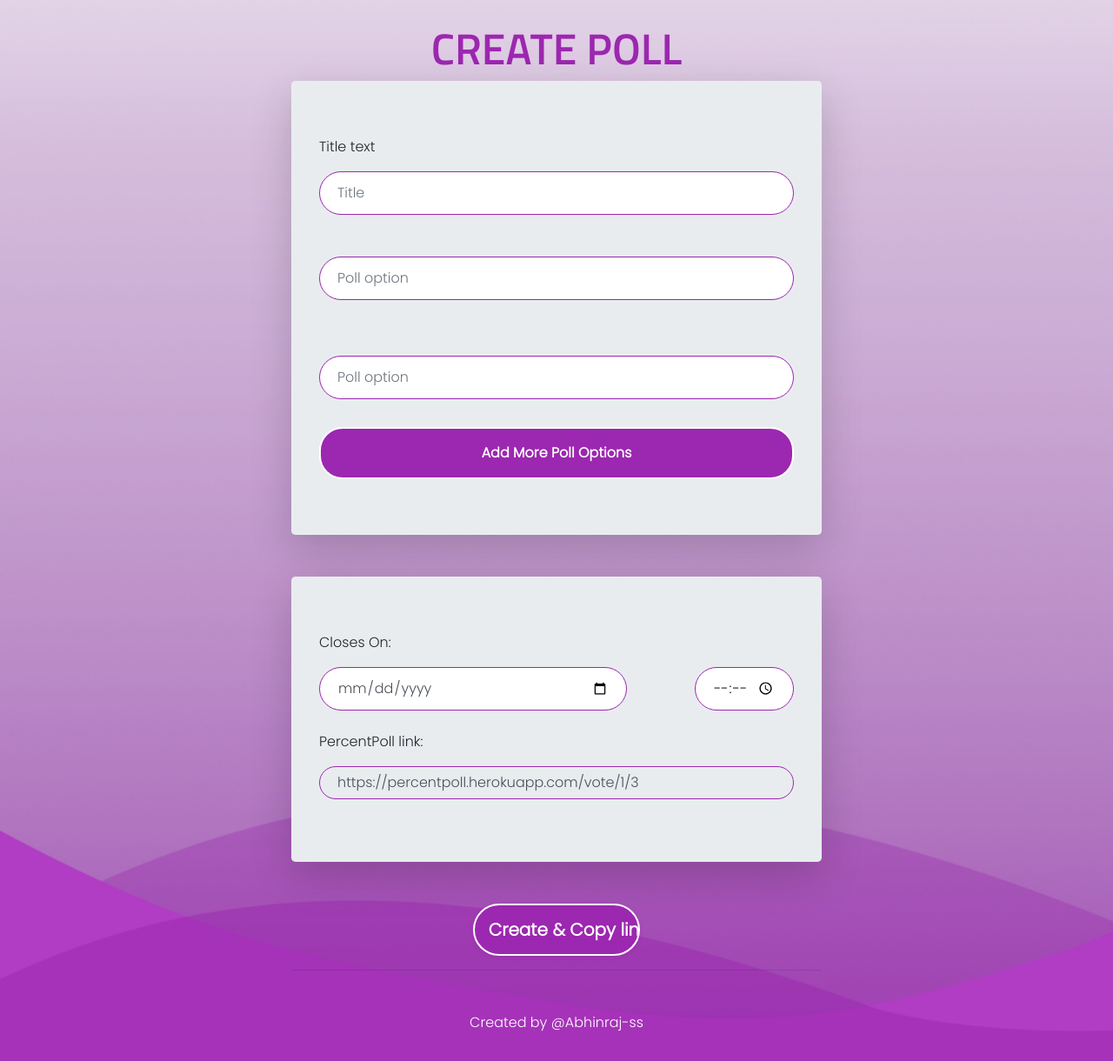
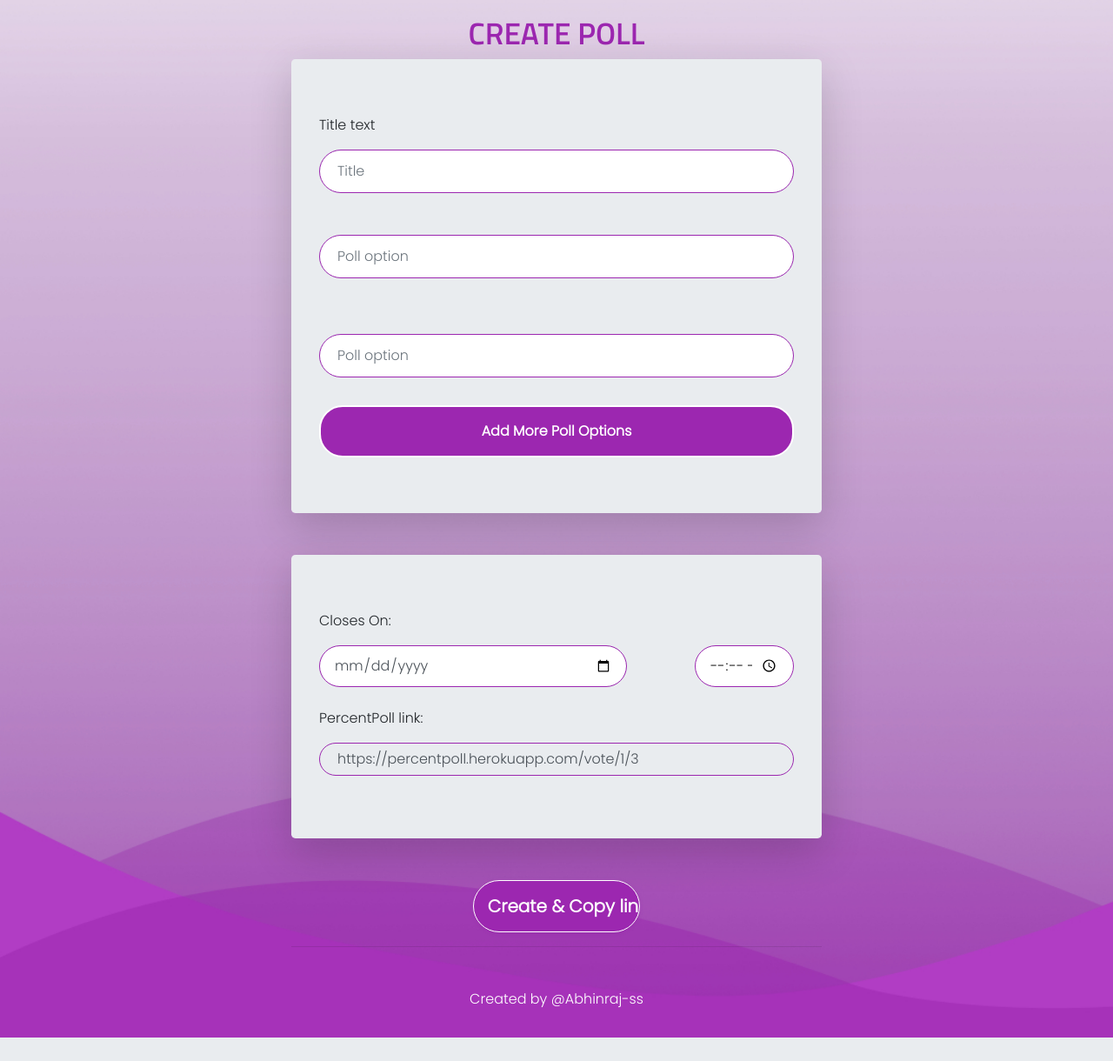
Before and after one commit to Abhinraj-ss/PercentPoll, a Flask app: page /create in a window 1280 px wide. Shown: the part 78-1298 px from the top of the page at 87% size. After the commit the page ends 1271 px from the top, so only its background shows below. Run offline with Flask 2, Linux system fonts and the light colour scheme; a user stored in the database is signed in; data comes from the database, SQL or seed files in the repository; both versions use the stored data as it was after the commit; some libraries are stand-ins or nearby versions.

Commit message:
reponsive

```diff
--- a/percentpoll/main.py
+++ b/percentpoll/main.py
@@ -23,6 +23,7 @@
 
 
 @main.route("/create", methods=["GET","POST"])
+@login_required
 def create():
     if request.method == 'GET':
 
@@ -150,6 +151,7 @@
 
 
 @main.route("/view")
+@login_required
 def view():
     today = datetime.datetime.now()
     date_today = today.strftime("%d/%m/%Y")
@@ -168,6 +170,7 @@
     return render_template("view.html",page="CLOSED POLLS",polls=len(polls), current_polls=current,current_count=current_count,closed_count=closed_count)
 
 @main.route("/current")
+@login_required
 def current():
     today = datetime.datetime.now()
     date_today = today.strftime("%d/%m/%Y")
@@ -187,6 +190,7 @@
 
 
 @main.route("/invalidPoll")
+@login_required
 def invalidPoll():
     current_count = len(Poll.query.filter_by( hostId=current_user.id, closed=False).all())
     closed_count = len(Poll.query.filter_by( hostId=current_user.id, closed=True).all())
--- a/percentpoll/static/style.css
+++ b/percentpoll/static/style.css
@@ -30,7 +30,7 @@
 h2 {
    font-weight:bold;
    color:#9c27b0;
-   font-size:50px;
+   font-size:220%;
    font-family: 'Titillium Web', sans-serif;
    margin-top: 0.5em;
   }
@@ -65,7 +65,7 @@
 	width:70%;
 	font-size:40;
 	background-color: #0063B1;
-	border:2px solid white;
+	border:0.1rem  solid white;
 	}
 #view{
 	background-color: #0063B1;
@@ -77,10 +77,10 @@
 	}
 #date{
     display: flex;
-    height: 50px;
+    height: 3rem;
     width: 100%;
-    border-radius:27px;
-    padding: 12px 20px;
+    border-radius:2rem;
+    padding: 0.5rem 1rem;
     margin: 8px 0;
     display: inline-block;
     border: 1px solid #9c27b0;
--- a/percentpoll/templates/view.html
+++ b/percentpoll/templates/view.html
@@ -12,7 +12,7 @@
     <div class="text-center">
       <hr />
       {% if  not polls %}
-      <img src="{{url_for('static', filename='NoPolls.png')}}" style="padding-bottom:3px; width: 40vw;" />
+      <img src="{{url_for('static', filename='NoPolls.png')}}" style="padding-bottom:15%; padding-top:5%;width:100%;height:100%;" />
       {% endif %}
 
       {% for poll, percent in current_polls %}
@@ -98,7 +98,7 @@
     </div>
     <div class="col-sm-6" style="display:flex;">
     <a class="btn btn-primary btn-lg" id="create" href="{{url_for('main.index')}}">GO HOME</a>
-    <hr />
+    <hr/>
     </div>
   </div>
 
```
Also changed, not shown: percentpoll/templates/vote.html (+5 -2 lines), percentpoll/db.sqlite.
